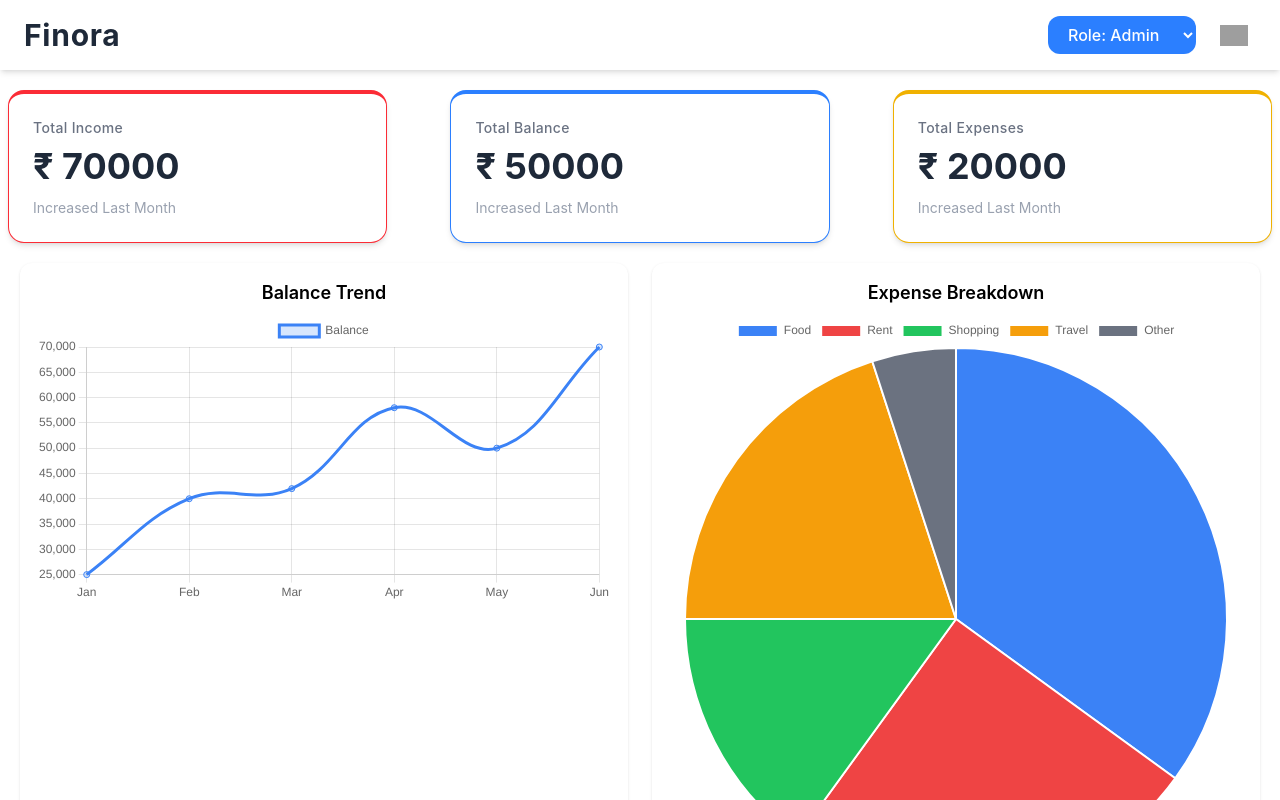
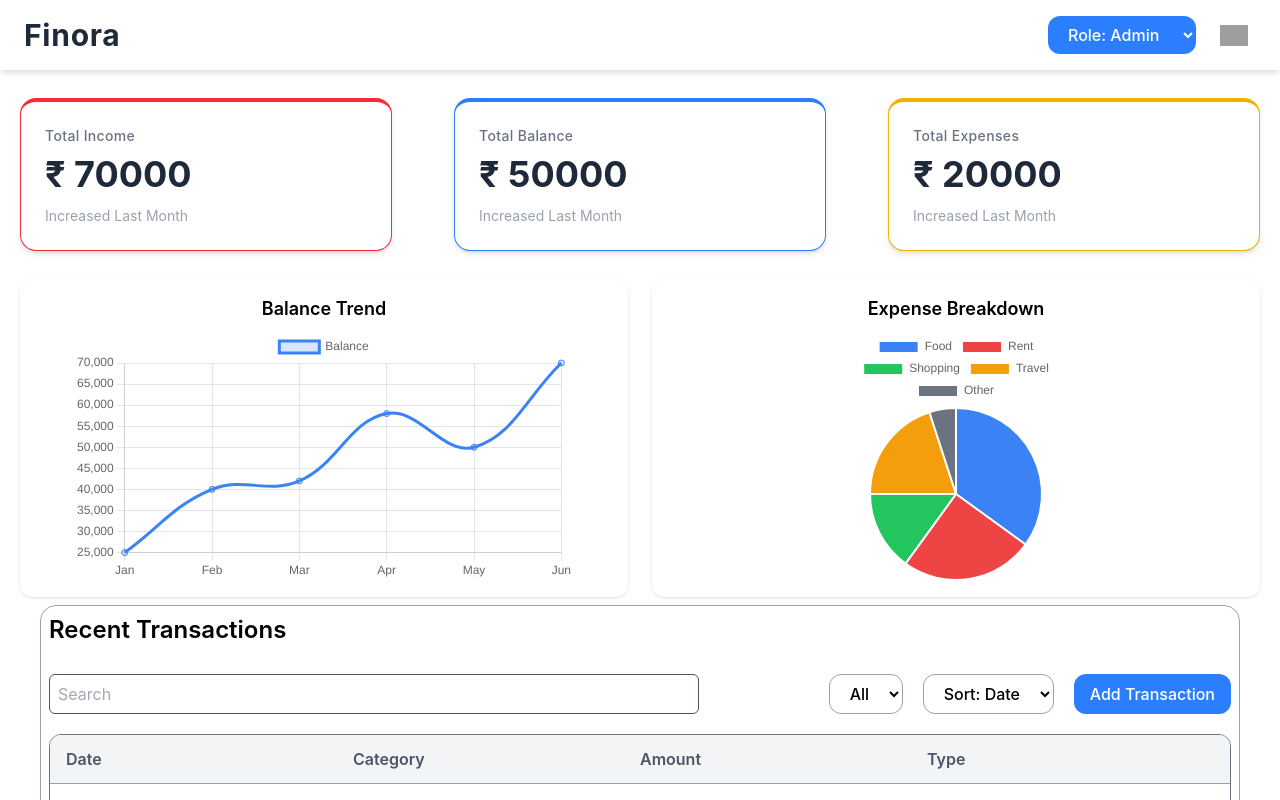
Before and after one commit to Bhumesh01/Finora, a React (Vite) app: page / in a window 1280 px wide. Shown: the top 800 px of the page. Built offline with nearby package versions, Linux system fonts and the light colour scheme; grey boxes are pictures that could not be loaded.

Commit message:
local Storage

```diff
--- a/src/App.tsx
+++ b/src/App.tsx
@@ -5,9 +5,9 @@ import Navbar from "./components/Navbar"
 
 function App() {
   return (
-    <div className="h-screen flex flex-col">
+    <div className="h-screen flex flex-col gap-2">
       <Navbar></Navbar>
-      <div className="flex justify-between px-2 my-5 flex-wrap gap-5">
+      <div className="flex justify-between px-5 my-5 flex-wrap gap-5">
         <Card label="Total Income" color="red" amount="₹ 70000" note="Increased Last Month"></Card>
         <Card label="Total Balance" color="blue" amount="₹ 50000" note="Increased Last Month"></Card>
         <Card label="Total Expenses" color="yellow" amount="₹ 20000" note="Increased Last Month"></Card>
--- a/src/components/Charts.tsx
+++ b/src/components/Charts.tsx
@@ -39,14 +39,14 @@ export default function Chart(){
         <div className="flex flex-wrap justify-between gap-6 w-full px-5">
             <div className="bg-white rounded-xl shadow p-4 flex-1">
               <h2 className="text-lg font-semibold mb-2 text-center">Balance Trend</h2>
-              <div className="flex items-center justify-center">
+              <div className="h-62.5 flex items-center justify-center">
                 <Line data={data1} />
               </div>
             </div>
 
             <div className="bg-white rounded-xl shadow p-4 flex-1">
               <h2 className="text-lg font-semibold mb-2 text-center">Expense Breakdown</h2>
-              <div className="flex items-center justify-center">
+              <div className="h-62.5 flex items-center justify-center">
                 <Pie data={data2}/>
               </div>
             </div>
--- a/src/components/LogCard.tsx
+++ b/src/components/LogCard.tsx
@@ -1,4 +1,4 @@
-import { useState } from "react";
+import { useEffect, useState } from "react";
 import Modal from "./Modal";
 export type TransactionType = {
     date: string,
@@ -10,12 +10,28 @@ export type TransactionType = {
 export default function LogCard(){
     const [transactions, setTransactions] = useState<TransactionType[]>([]);
     const [modal, setModal] = useState<boolean>(false);
+    useEffect(()=>{
+        try {
+            const raw = localStorage.getItem("transactions");
+            const parsed = raw ? JSON.parse(raw) : [];
+
+            if (Array.isArray(parsed)) {
+                setTransactions(parsed);
+            } else {
+                console.warn("Invalid data in localStorage, resetting...");
+                setTransactions([]);
+            }
+        } catch (err) {
+            console.error("Parsing error:", err);
+            setTransactions([]);
+        }
+    }, [])
     return(
-        <div className="w-[98%] px-2 py-2 flex flex-col rounded-2xl border border-gray-400 gap-5">
-            {modal&&<Modal setTransactions={setTransactions} setModal={setModal}></Modal>}
+        <div className="px-2 py-2 flex flex-col rounded-2xl border border-gray-400 gap-5 justify-center mx-10">
+            {modal&&<Modal setTransactions={setTransactions} setModal={setModal} transactions={transactions}></Modal>}
             <h1 className="text-2xl font-semibold">Recent Transactions</h1>
             <div className="flex justify-between mt-2">
-                <input className="border rounded-md px-2 py-1 w-[55%] text-gray-400" type="text" placeholder="Search"></input>
+                <input className="border rounded-md px-2 py-1 w-[55%] text-gray-600" type="text" placeholder="Search"></input>
                 <div className="flex gap-5">
                     <select className="px-4 py-2 rounded-xl font-medium outline-none cursor-pointer border border-gray-400">
                         <option>All</option>
--- a/src/components/Modal.tsx
+++ b/src/components/Modal.tsx
@@ -2,7 +2,8 @@ import { useRef, useState } from "react"
 import type { TransactionType } from "./LogCard"
 interface ModalInterface{
     setTransactions: React.Dispatch<React.SetStateAction<TransactionType[]>>,
-    setModal: React.Dispatch<React.SetStateAction<boolean>>
+    setModal: React.Dispatch<React.SetStateAction<boolean>>,
+    transactions: TransactionType[]
 }
 export default function Modal(props: ModalInterface){
     const dateRef = useRef<HTMLInputElement>(null);
@@ -27,7 +28,9 @@ export default function Modal(props: ModalInterface){
             amount: `₹ ${amount}`,
             type: typeTransaction as TransactionType["type"]
         }
-        props.setTransactions((prev)=>[...prev, new_T]);
+        const updated = [...props.transactions, new_T];
+        props.setTransactions(updated);
+        localStorage.setItem("transactions", JSON.stringify(updated));
         setMessage("Transaction Added Successfully")
         setTimeout(() => {
             props.setModal(false);
```
